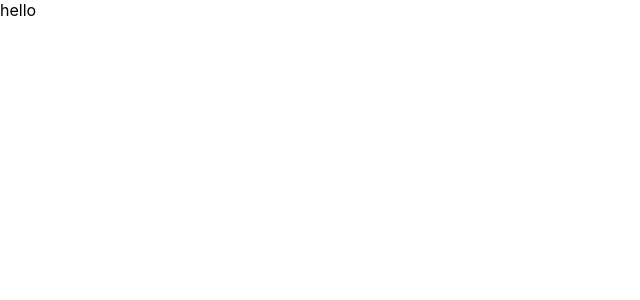
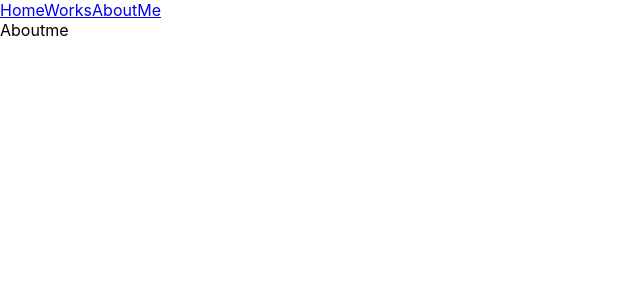
Before and after one commit to daleksprinter/myportfolio, a React (Create React App) app: page /aboutme in a window 1280 px wide. Shown: the top 300 px of the page, without its empty margins (0-640 px from the left). Built offline with nearby package versions, Linux system fonts and the light colour scheme.

Commit message:
add router

```diff
--- a/package.json
+++ b/package.json
@@ -3,6 +3,7 @@
   "version": "0.1.0",
   "private": true,
   "dependencies": {
+    "@material-ui/core": "^3.9.3",
     "react": "^16.8.6",
     "react-dom": "^16.8.6",
     "react-router-dom": "^5.0.0",
--- a/src/App.js
+++ b/src/App.js
@@ -1,21 +1,24 @@
 import React from 'react';
 import { BrowserRouter, Link, Route } from 'react-router-dom'
-import './App.css';
+import Home from './components/Home'
+import Works from './components/Works'
+import Aboutme from './components/Aboutme'
+import Navbar from './components/Navbar'
 
 
 function App() {
   return (
-    <div>hello</div>
-    /*
-    <BrowserRouter>
-      <Link to = '/'>Home</Link>
-      <Link to = '/works'>Works</Link>
+    <div>
+      <BrowserRouter>
+        <Link to = '/'>Home</Link>
+        <Link to = '/works'>Works</Link>
+        <Link to = '/aboutme'>AboutMe</Link>
+        <Route exact path = '/' component = {Home}></Route>
+        <Route path = '/works' component = {Works}></Route>
+        <Route path = '/aboutme' component = {Aboutme}></Route>
+      </BrowserRouter>
 
-      <Route exact path = '/' component = {Home}></Route>
-      <Route path = '/works' component = {Works}></Route>
-
-    </BrowserRouter>
-    */
+    </div>
   );
 }
 
--- /dev/null
+++ b/src/components/Aboutme.js
@@ -0,0 +1,10 @@
+import React, { Component } from 'react'
+
+class Aboutme extends Component{
+
+    render(){
+        return <div>Aboutme</div>
+    }
+}
+
+export default Aboutme
--- /dev/null
+++ b/src/components/Home.js
@@ -0,0 +1,10 @@
+import React, { Component } from 'react'
+
+class Home extends Component{
+
+    render(){
+        return <div>Home</div>
+    }
+}
+
+export default Home
--- /dev/null
+++ b/src/components/Navbar.js
@@ -0,0 +1,17 @@
+import React, { Component } from 'react'
+import { BrowserRouter, Link, Route } from 'react-router-dom'
+
+class Navbar extends Component{
+
+    render(){
+        return(
+            <div>
+                <Link to = '/'>Home</Link>
+                <Link to = '/works'>Works</Link>
+                <Link to = '/aboutme'>AboutMe</Link>
+            </div>
+        )
+    }
+}
+
+export default Navbar
--- /dev/null
+++ b/src/components/Works.js
@@ -0,0 +1,10 @@
+import React, { Component } from 'react'
+
+class Works extends Component{
+
+    render(){
+        return <div>Works</div>
+    }
+}
+
+export default Works
```
Also changed, not shown: 1 other file (tests, documents, lock files or other folders).
